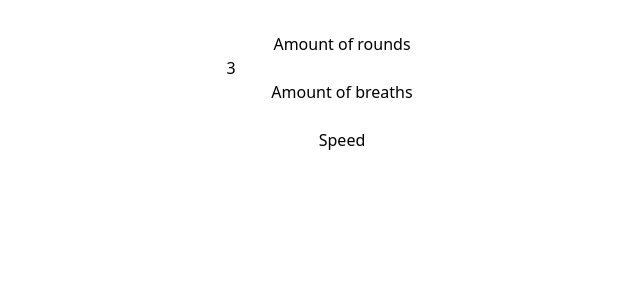
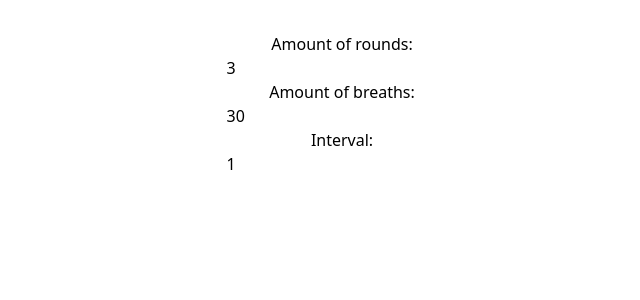
Before and after one commit to CasualCosta/breathwork-helper, a React (Vite) app: page / in a window 1280 px wide. Shown: the top 300 px of the page, without its empty margins (298-938 px from the left). Built offline with nearby package versions, Linux system fonts and the light colour scheme.

Commit message:
Data update is up and running

```diff
--- a/src/components/SetupInput.tsx
+++ b/src/components/SetupInput.tsx
@@ -1,18 +1,20 @@
-import React, { useContext } from 'react'
+import React, { Dispatch, SetStateAction, useContext } from 'react'
 import { SessionContext } from '../SessionContext'
 
 type Props = {
-    type: "roundAmount" | "breathCount" | "breathSpeed"
+    type: "roundAmount" | "breathCount" | "breathInterval"
 }
 
 const SetupInput: React.FC<Props> = ({type}) => {
     const description: string = setDescription()
     const value: number = getValue()
+    const setter = getAction()
+
     function setDescription(): string {
         switch(type){
             case "roundAmount": return "Amount of rounds"
             case "breathCount": return "Amount of breaths"
-            case "breathSpeed": return "Speed"
+            case "breathInterval": return "Interval"
         }
     }
     function getValue(): number {
@@ -20,18 +22,30 @@ const SetupInput: React.FC<Props> = ({type}) => {
             throw new Error("Context is undefined.")
         }
         switch(type){
-            case "roundAmount": return useContext(SessionContext).rounds
-            case "breathCount": return useContext(SessionContext).breathCount
-            case "breathSpeed": return useContext(SessionContext).breathInterval
+            case "roundAmount": return useContext(SessionContext)!.rounds
+            case "breathCount": return useContext(SessionContext)!.count
+            case "breathInterval": return useContext(SessionContext)!.interval
+        }
+    }
+    function getAction(): Dispatch<SetStateAction<number>> {
+        if(!useContext(SessionContext)){
+            throw new Error("Context is undefined.")
+        }
+        const context = useContext(SessionContext)!
+        switch(type){
+            case 'roundAmount': return context.setRounds
+            case 'breathCount': return context.setCount
+            case 'breathInterval': return context.setInterval
         }
     }
 
     return (
         <div className='flex'>
-            <div>{description}</div>
+            <div>{description}: </div>
             <input
                 type='number'
                 value={value}
+                onChange={(e) => setter(parseInt(e.target.value))}
             />
         </div>
     )
--- a/src/components/setup.tsx
+++ b/src/components/setup.tsx
@@ -5,7 +5,7 @@ const Setup = () => {
     <div>
       <SetupInput type="roundAmount" />
       <SetupInput type="breathCount" />
-      <SetupInput type="breathSpeed" />
+      <SetupInput type="breathInterval" />
     </div>
   )
 }
```
